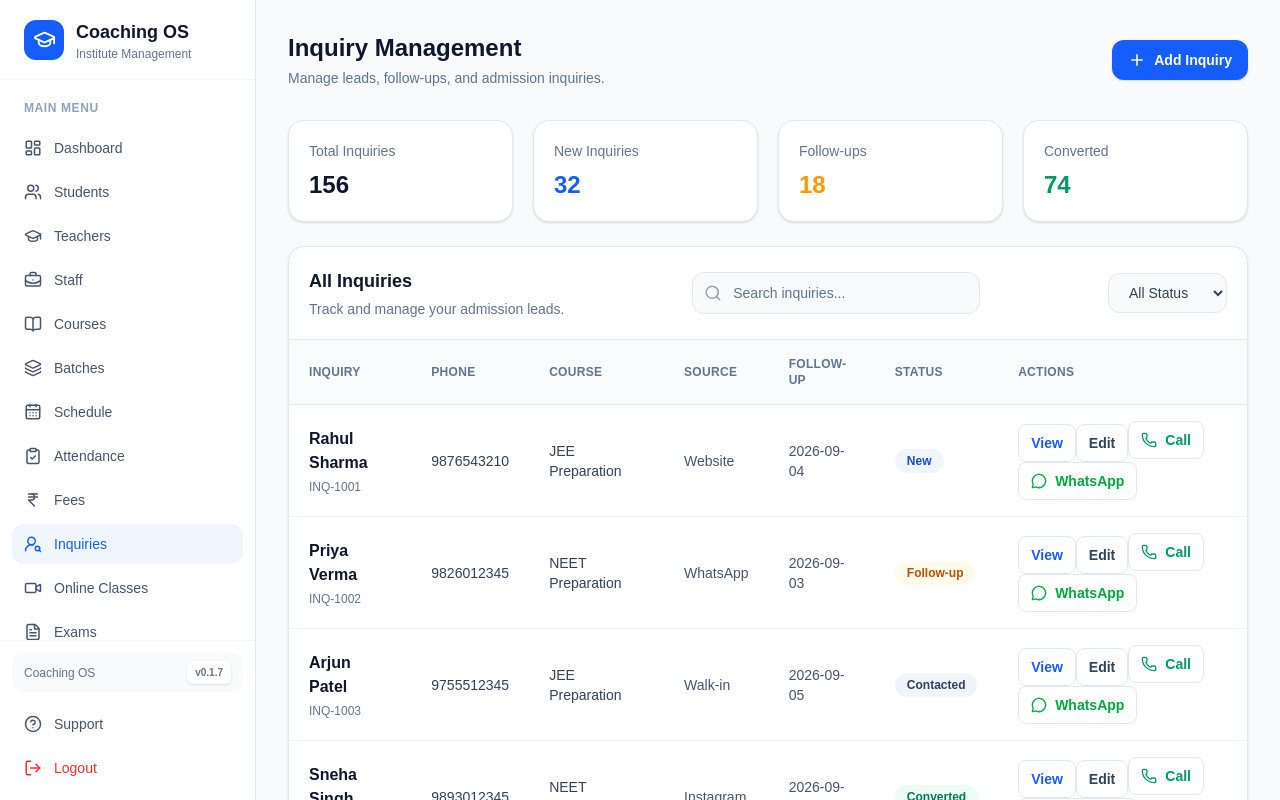
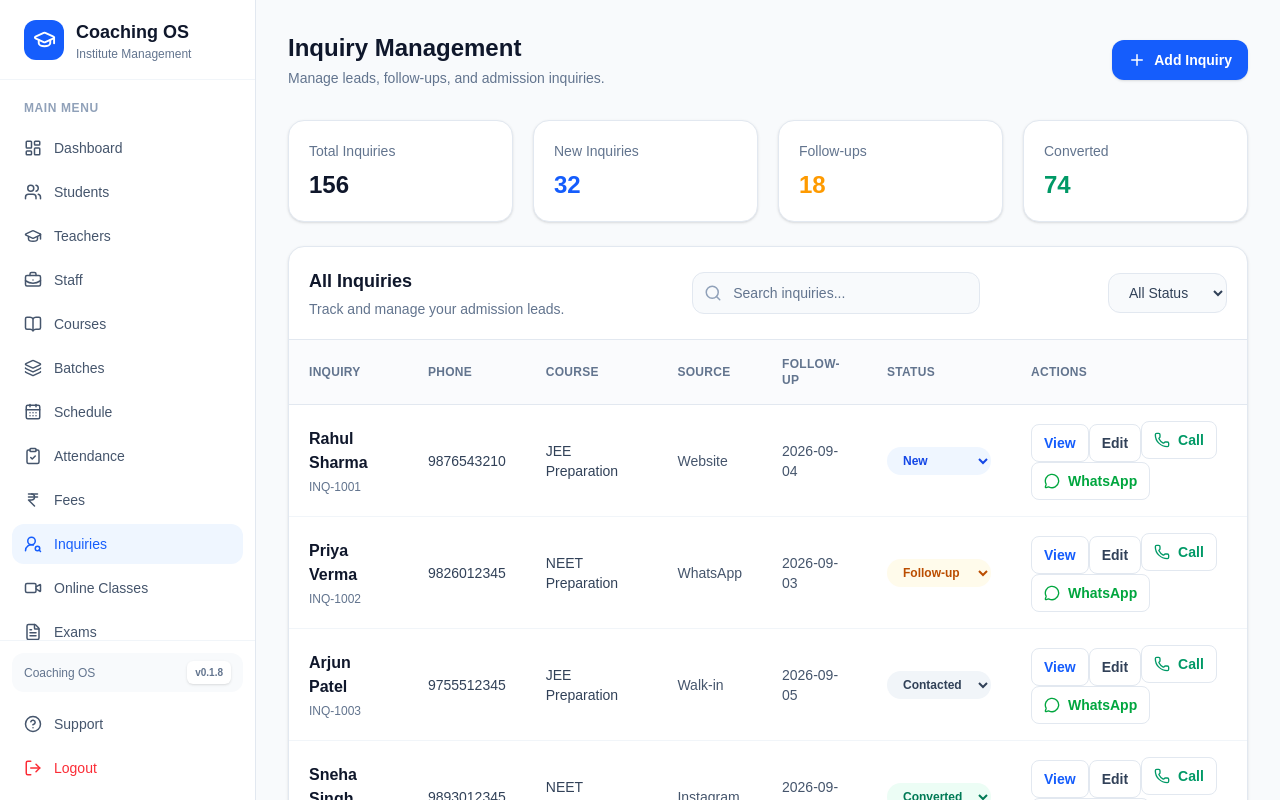
Before and after one commit to devleyj/Coaching-os-admin, a Next.js app: page /inquiries in a window 1280 px wide. Shown: the top 800 px of the page. Built offline with nearby package versions, Linux system fonts and the light colour scheme.

Commit message:
v0.1.8 - add inquiry status workflow

```diff
--- a/app/components/Slidebar.tsx
+++ b/app/components/Slidebar.tsx
@@ -101,7 +101,7 @@ export default function Slidebar() {
             </span>
 
             <span className="rounded-md bg-white px-2 py-1 text-[10px] font-semibold text-slate-500 shadow-sm">
-              v0.1.7
+              v0.1.8
             </span>
           </div>
         </div>
--- a/app/inquiries/page.tsx
+++ b/app/inquiries/page.tsx
@@ -106,6 +106,9 @@ export default function InquiriesPage() {
   const [formError, setFormError] = useState("");
   const [viewingInquiryId, setViewingInquiryId] = useState<string | null>(null);
   const [editingInquiryId, setEditingInquiryId] = useState<string | null>(null);
+  const [changingStatusInquiryId, setChangingStatusInquiryId] = useState<
+    string | null
+  >(null);
 
   const [inquiryName, setInquiryName] = useState("");
   const [inquiryPhone, setInquiryPhone] = useState("");
@@ -380,8 +383,28 @@ export default function InquiriesPage() {
                     </td>
 
                     <td className="px-5 py-4">
-                      <span
-                        className={`inline-flex rounded-full px-3 py-1 text-xs font-semibold ${
+                      <select
+                        value={inquiry.status}
+                        onChange={(event) => {
+                          setChangingStatusInquiryId(inquiry.id);
+
+                          setInquiries((currentInquiries) =>
+                            currentInquiries.map((item) =>
+                              item.id === inquiry.id
+                                ? {
+                                    ...item,
+                                    status: event.target
+                                      .value as Inquiry["status"],
+                                  }
+                                : item,
+                            ),
+                          );
+
+                          setTimeout(() => {
+                            setChangingStatusInquiryId(null);
+                          }, 300);
+                        }}
+                        className={`rounded-full border-0 px-3 py-1.5 text-xs font-semibold outline-none ${
                           inquiry.status === "New"
                             ? "bg-blue-50 text-blue-700"
                             : inquiry.status === "Contacted"
@@ -393,8 +416,18 @@ export default function InquiriesPage() {
                                   : "bg-red-50 text-red-700"
                         }`}
                       >
-                        {inquiry.status}
-                      </span>
+                        <option value="New">New</option>
+                        <option value="Contacted">Contacted</option>
+                        <option value="Follow-up">Follow-up</option>
+                        <option value="Converted">Converted</option>
+                        <option value="Lost">Lost</option>
+                      </select>
+
+                      {changingStatusInquiryId === inquiry.id && (
+                        <span className="ml-2 text-xs font-medium text-emerald-600">
+                          Saved
+                        </span>
+                      )}
                     </td>
                     <td className="px-5 py-4">
                       <button
```
